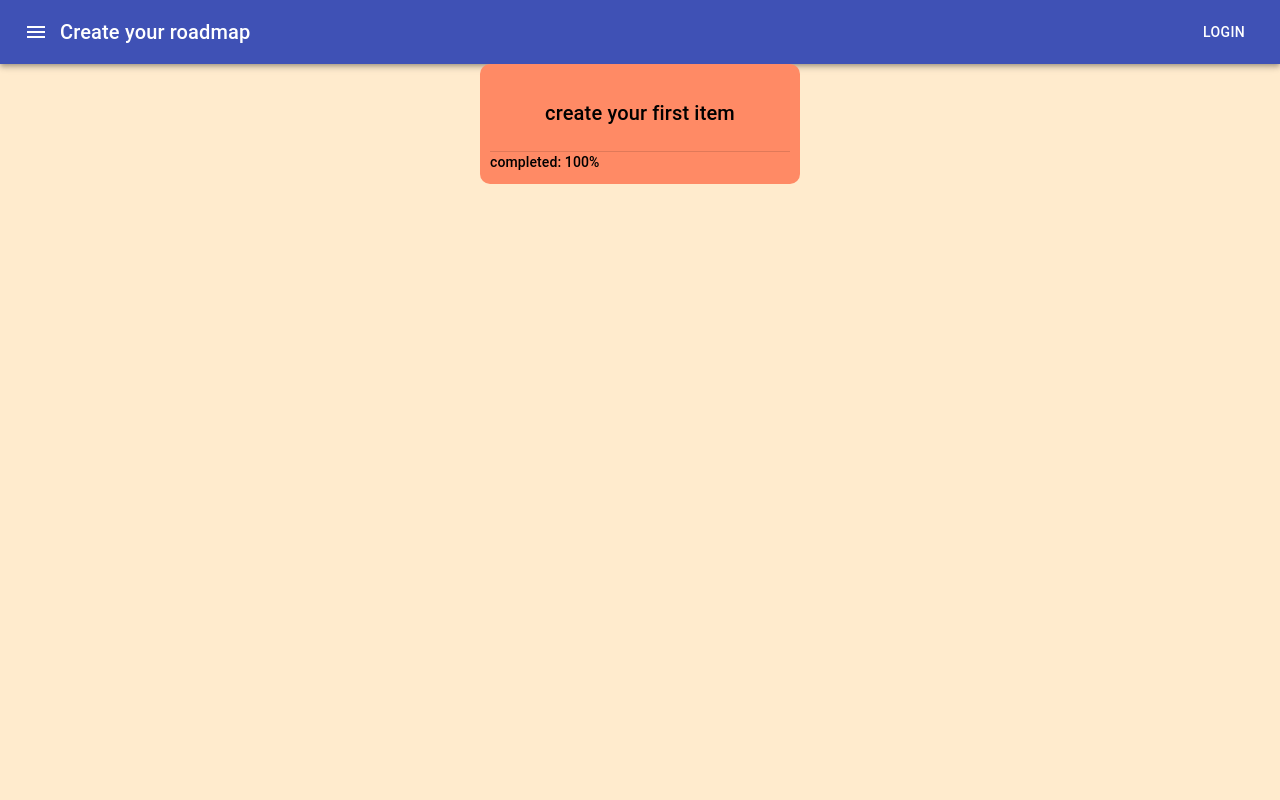
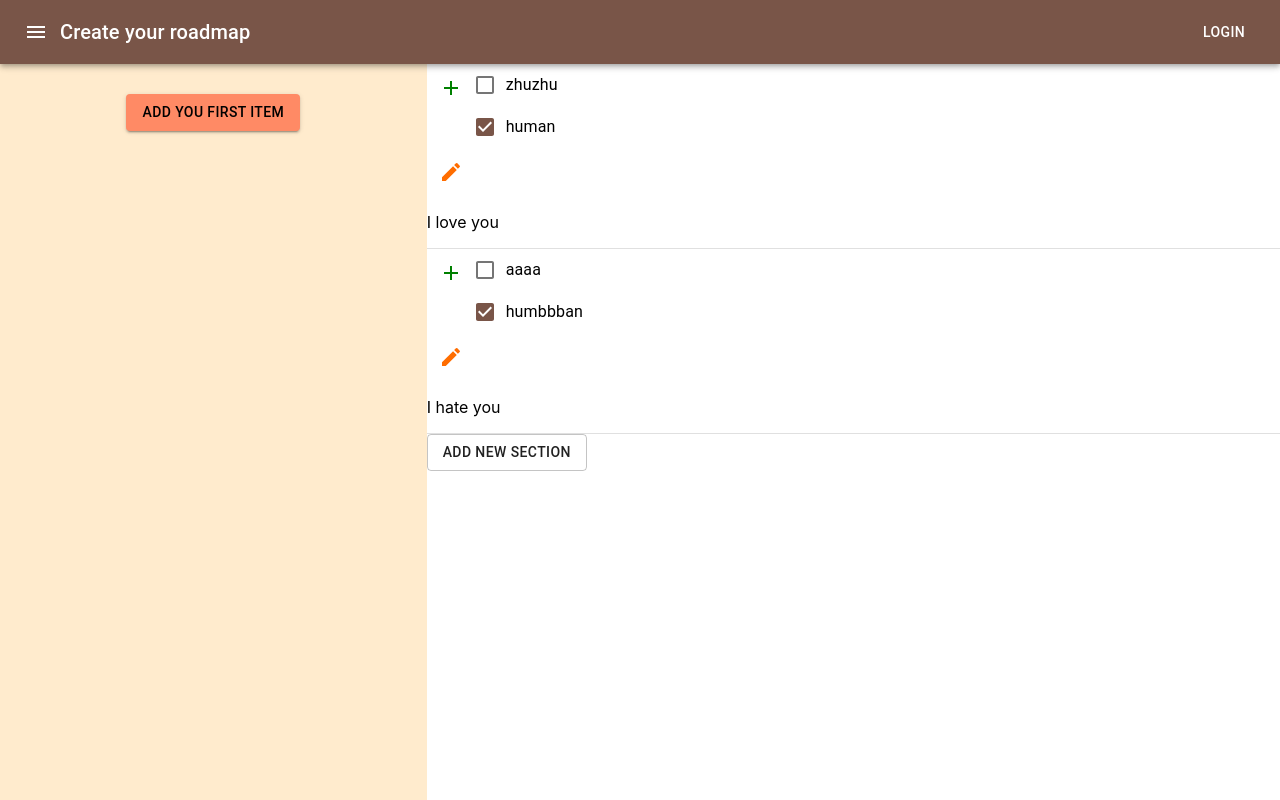
Before and after one commit to MasterLuoip/roadmap-planner-web, a React (Create React App) app: page / in a window 1280 px wide. Built offline with nearby package versions, Linux system fonts and the light colour scheme.

Commit message:
side page ui

```diff
--- a/src/App.tsx
+++ b/src/App.tsx
@@ -1,9 +1,29 @@
-import { ThemeProvider } from 'styled-components';
+import { createTheme, ThemeProvider } from '@material-ui/core';
 import { RoadmapView } from './components/roadmapPage/RoadmapView';
 
-const theme = {
-  primary: 'red',
-};
+const theme = createTheme({
+  palette: {
+    primary: {
+      // light: will be calculated from palette.primary.main,
+      main: '#795548',
+      // dark: will be calculated from palette.primary.main,
+      // contrastText: will be calculated to contrast with palette.primary.main
+    },
+    secondary: {
+      light: '#0066ff',
+      main: '#ff8a65',
+      // dark: will be calculated from palette.secondary.main,
+      contrastText: 'black',
+    },
+    // Used by `getContrastText()` to maximize the contrast between
+    // the background and the text.
+    contrastThreshold: 3,
+    // Used by the functions below to shift a color's luminance by approximately
+    // two indexes within its tonal palette.
+    // E.g., shift from Red 500 to Red 300 or Red 700.
+    tonalOffset: 0.2,
+  },
+});
 function App() {
   return (
     <ThemeProvider theme={theme}>
--- a/src/components/layout/Topbar.tsx
+++ b/src/components/layout/Topbar.tsx
@@ -6,7 +6,7 @@ import { AppBarWrapper, TopbarTitle } from './TopbarStyle';
 
 export function Topbar(): JSX.Element {
   return (
-    <AppBarWrapper position='static' color='primary'>
+    <AppBarWrapper position='static'>
       <Toolbar>
         <IconButton edge='start' color='inherit' aria-label='menu'>
           <MenuIcon />
--- a/src/components/roadmapPage/roadmapBody/RoadmapBody.tsx
+++ b/src/components/roadmapPage/roadmapBody/RoadmapBody.tsx
@@ -1,7 +1,13 @@
+import { Button, Grid } from '@material-ui/core';
+import { nanoid } from 'nanoid';
 import React, { useState } from 'react';
-import { RoadmapItem } from '../roadmapItem/RoadmapItem';
-import { RoadmapBodyWrapper, RoadmapItemWrapper } from './RoadmapBodyStyle';
-import { nanoid } from 'nanoid';
+import { TaskSectionView } from './taskSidePageView/TaskSectionView';
+import {
+  RoadmapBodyGridContainer,
+  RoadmapItemGridWrapper,
+} from './RoadmapBodyStyle';
+import { RoadmapItem } from './roadmapItem/RoadmapItem';
+import { TaskSidePageView } from './taskSidePageView/TaskSidePageView';
 
 type ItemType = {
   id: string;
@@ -9,9 +15,7 @@ type ItemType = {
 };
 
 export function RoadmapBody() {
-  const [itemList, setItemList] = useState<ItemType[]>([
-    { id: nanoid(), title: 'create your first item' },
-  ]);
+  const [itemList, setItemList] = useState<ItemType[]>([]);
 
   const onAddClick = (index: number) => {
     setItemList((itemList) => {
@@ -40,8 +44,17 @@ export function RoadmapBody() {
   };
 
   return (
-    <RoadmapBodyWrapper>
-      <RoadmapItemWrapper>
+    <RoadmapBodyGridContainer container>
+      <RoadmapItemGridWrapper item xs={4}>
+        {itemList.length === 0 && (
+          <Button
+            variant='contained'
+            color='secondary'
+            onClick={() => onAddClick(0)}
+          >
+            Add you first item
+          </Button>
+        )}
         {itemList.map((item, index) => {
           return (
             <RoadmapItem
@@ -55,7 +68,10 @@ export function RoadmapBody() {
             />
           );
         })}
-      </RoadmapItemWrapper>
-    </RoadmapBodyWrapper>
+      </RoadmapItemGridWrapper>
+      <Grid item xs>
+        <TaskSidePageView />
+      </Grid>
+    </RoadmapBodyGridContainer>
   );
 }
--- a/src/components/roadmapPage/roadmapBody/RoadmapBodyStyle.ts
+++ b/src/components/roadmapPage/roadmapBody/RoadmapBodyStyle.ts
@@ -1,12 +1,13 @@
+import { Grid } from '@material-ui/core';
 import styled from 'styled-components';
 
-export const RoadmapBodyWrapper = styled.div`
-  display: flex;
-  justify-content: center;
+export const RoadmapBodyGridContainer = styled(Grid)`
+  height: 100%;
 `;
 
-export const RoadmapItemWrapper = styled.div`
-  * {
-    /* margin-bottom: 20px; */
-  }
+export const RoadmapItemGridWrapper = styled(Grid)`
+  padding-top: 30px;
+  display: flex;
+  flex-direction: column;
+  align-items: center;
 `;
--- /dev/null
+++ b/src/components/roadmapPage/roadmapBody/taskSidePageView/TaskSectionView.tsx
@@ -0,0 +1,115 @@
+import { useState } from 'react';
+import MdEditor from 'react-markdown-editor-lite';
+// import style manually
+import ReactMarkdown from 'react-markdown';
+import 'react-markdown-editor-lite/lib/index.css';
+import AddIcon from '@material-ui/icons/Add';
+
+import EditIcon from '@material-ui/icons/Edit';
+import {
+  Button,
+  Checkbox,
+  FormControl,
+  FormControlLabel,
+  IconButton,
+} from '@material-ui/core';
+
+export type TaskSection = {
+  id: string;
+  tasks: {
+    completed: boolean;
+    label: string;
+  }[];
+  text: string;
+};
+
+type TaskSectionComponentProp = {
+  tasks: TaskSection['tasks'];
+  text: string;
+  onTaskCheck: (value: boolean, taskIndex: number) => void;
+  onTextChange: (text: string) => void;
+};
+
+export function TaskSectionView({
+  tasks,
+  text,
+  onTaskCheck,
+  onTextChange,
+}: TaskSectionComponentProp): JSX.Element {
+  const [mdText, setMdText] = useState(text);
+  const [showEditor, setShowEditor] = useState(false);
+  function handleEditorChange({ html, text }: { html: string; text: string }) {
+    setMdText(text);
+    onTextChange(text);
+    console.log('handleEditorChange', html, text);
+  }
+  return (
+    <div>
+      <IconButton>
+        <AddIcon style={{ color: 'green' }} />
+      </IconButton>
+      <FormControl component='fieldset'>
+        {tasks.map((task, index) => (
+          <FormControlLabel
+            key={index}
+            control={
+              <Checkbox
+                checked={task.completed}
+                onChange={(e) => onTaskCheck(e.target.checked, index)}
+                name={task.label}
+                color='primary'
+              />
+            }
+            label={task.label}
+          />
+        ))}
+      </FormControl>
+      {showEditor && (
+        <MdEditor
+          value={mdText}
+          style={{ height: '500px' }}
+          config={{
+            view: {
+              menu: true,
+              md: true,
+              html: false,
+              hideMenu: true,
+            },
+            canView: {
+              fullScreen: false,
+              html: false,
+              preview: false,
+            },
+            table: {
+              maxRow: 5,
+              maxCol: 6,
+            },
+            syncScrollMode: ['leftFollowRight', 'rightFollowLeft'],
+          }}
+          plugins={['fonts']}
+          renderHTML={(text) => <></>}
+          onChange={handleEditorChange}
+        />
+      )}
+
+      <div>
+        {showEditor ? (
+          <Button
+            variant='outlined'
+            style={{ backgroundColor: '#ff6d00', color: 'white' }}
+            onClick={() => setShowEditor(false)}
+          >
+            Save
+          </Button>
+        ) : (
+          <IconButton component='span' onClick={() => setShowEditor(true)}>
+            <EditIcon style={{ color: '#ff6d00' }} />
+          </IconButton>
+        )}
+        <div>
+          <ReactMarkdown children={mdText} />
+        </div>
+      </div>
+    </div>
+  );
+}
--- /dev/null
+++ b/src/components/roadmapPage/roadmapBody/taskSidePageView/TaskSidePageView.tsx
@@ -0,0 +1,65 @@
+import { Button, Divider } from '@material-ui/core';
+import React from 'react';
+import { useState } from 'react';
+import { TaskSection, TaskSectionView } from './TaskSectionView';
+import { TaskSidePageViewWrapper } from './TaskSidePageViewStyle';
+
+const mockSections = {
+  '1': {
+    id: '1',
+    tasks: [
+      { completed: false, label: 'zhuzhu' },
+      { completed: true, label: 'human' },
+    ],
+    text: 'I love you',
+  },
+  '2': {
+    id: '2',
+    tasks: [
+      { completed: false, label: 'aaaa' },
+      { completed: true, label: 'humbbban' },
+    ],
+    text: 'I hate you',
+  },
+};
+
+export function TaskSidePageView(): JSX.Element {
+  const [sections, setSetions] = useState(mockSections);
+  const onTaskCheck = (
+    value: boolean,
+    taskIndex: number,
+    sectionId: string
+  ) => {
+    setSetions((sections) => {
+      const copied = JSON.parse(JSON.stringify(sections));
+      copied[sectionId].tasks[taskIndex].completed = value;
+      return copied;
+    });
+  };
+
+  const onTextChange = (text: string, id: string) => {
+    setSetions((sections) => {
+      const copied = JSON.parse(JSON.stringify(sections));
+      copied[id].text = text;
+      return copied;
+    });
+  };
+  return (
+    <TaskSidePageViewWrapper>
+      {Object.values(sections).map(({ id, tasks, text }, index) => (
+        <React.Fragment key={id}>
+          <TaskSectionView
+            tasks={tasks}
+            text={text}
+            onTaskCheck={(value: boolean, taskIndex: number) =>
+              onTaskCheck(value, taskIndex, id)
+            }
+            onTextChange={(text) => onTextChange(text, id)}
+          />
+          <Divider />
+        </React.Fragment>
+      ))}
+      <Button variant='outlined'>Add new section</Button>
+    </TaskSidePageViewWrapper>
+  );
+}
--- /dev/null
+++ b/src/components/roadmapPage/roadmapBody/taskSidePageView/TaskSidePageViewStyle.ts
@@ -0,0 +1,6 @@
+import styled from 'styled-components';
+
+export const TaskSidePageViewWrapper = styled.div`
+  background-color: white;
+  height: 100%;
+`;
--- a/src/index.css
+++ b/src/index.css
@@ -6,9 +6,16 @@ body {
   -webkit-font-smoothing: antialiased;
   -moz-osx-font-smoothing: grayscale;
   background-color: blanchedalmond;
+  height: 100vh;
 }
 
 code {
   font-family: source-code-pro, Menlo, Monaco, Consolas, 'Courier New',
     monospace;
 }
+
+body > #root {
+  display: flex;
+  flex-flow: column;
+  height: 100%;
+}
```
Also changed, not shown: src/components/roadmapPage/roadmapBody/roadmapItem/RoadmapItem.tsx (renamed from src/components/roadmapPage/roadmapItem/RoadmapItem.tsx), src/components/roadmapPage/roadmapBody/roadmapItem/RoadmapItemStyle.ts (renamed from src/components/roadmapPage/roadmapItem/RoadmapItemStyle.ts).
